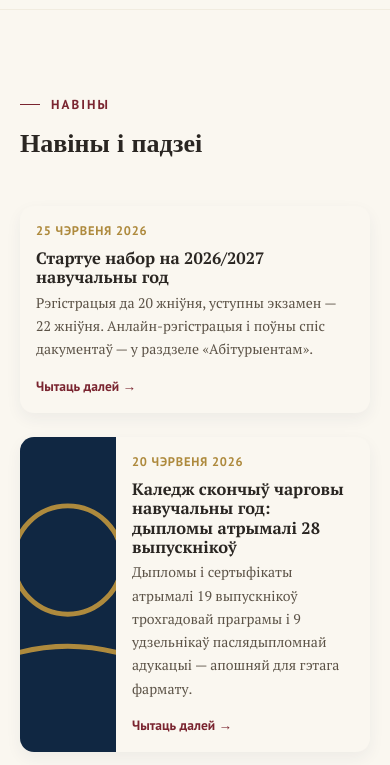
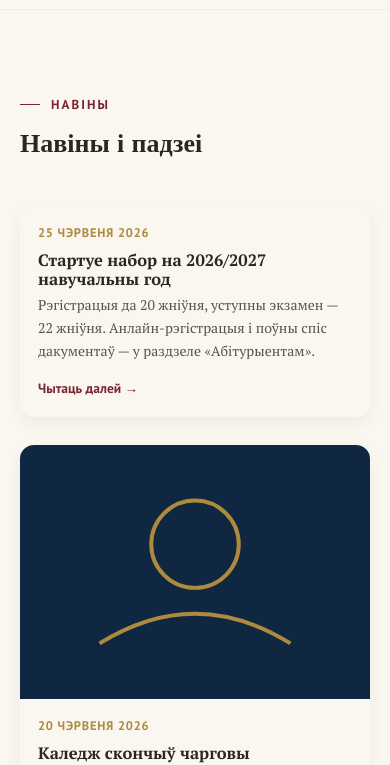
Before and after one commit to mtk-college/mtk-college-website, an Eleventy site: page content/pages/news.md in a window 390 px wide. Shown: the part 61-826 px from the top of the page. Built offline with nearby package versions, Linux system fonts and the light colour scheme; Eleventy itself is replaced by a stand-in of ours; files that its build step writes are made by us from their sources.

Commit message:
Add files via upload

```diff
--- a/styles.css
+++ b/styles.css
@@ -121,13 +121,14 @@
 
   /* ===== NEWS ===== */
   .news-list{max-width:760px; display:flex; flex-direction:column; gap:24px;}
-  .news-item{display:flex; align-items:stretch; background:var(--paper); border-radius:var(--r); overflow:hidden; box-shadow:0 6px 16px rgba(27,54,84,0.06); text-decoration:none; color:inherit; transition:transform 0.2s, box-shadow 0.2s;}
+  .news-list{display:grid; grid-template-columns:repeat(2, 1fr); gap:28px; align-items:start;}
+  @media (max-width: 720px){ .news-list{grid-template-columns:1fr;} }
+  .news-item{display:flex; flex-direction:column; background:var(--paper); border-radius:var(--r); overflow:hidden; box-shadow:0 6px 16px rgba(27,54,84,0.06); text-decoration:none; color:inherit; transition:transform 0.2s, box-shadow 0.2s;}
   .news-item:hover{transform:translateY(-3px); box-shadow:0 12px 26px rgba(27,54,84,0.12);}
-  .news-thumb{width:140px; min-width:140px; aspect-ratio:1/1; object-fit:cover; display:block;}
-  .news-body{padding:20px 26px; flex:1; min-width:0;}
+  .news-thumb{width:100%; height:auto; display:block;}
+  .news-body{padding:20px 26px;}
   @media (max-width: 560px){
-    .news-thumb{width:96px; min-width:96px;}
-    .news-body{padding:14px 16px;}
+    .news-body{padding:16px 18px;}
   }
   .news-date{font-family:'PT Sans', sans-serif; font-weight:700; color:var(--gold); font-size:12.5px; letter-spacing:0.06em; text-transform:uppercase; display:block; margin-bottom:8px;}
   .news-body h3{margin-bottom:8px;}
```
